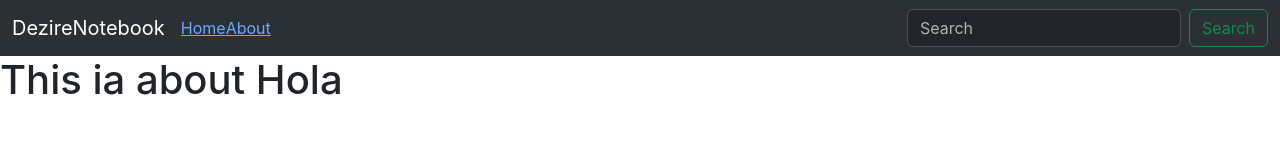
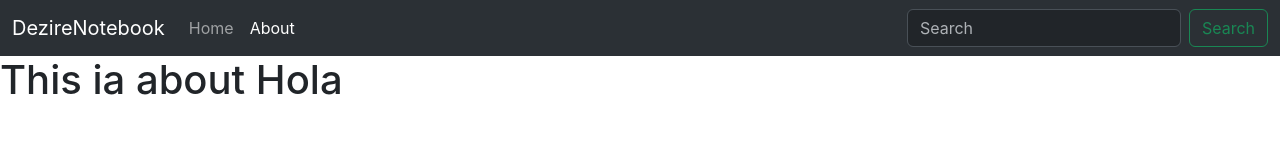
Before and after one commit to debarkamondal/dezire-notebook-frontend, a React (Create React App) app: page /About in a window 1280 px wide. Shown: the top 160 px of the page. Built offline with nearby package versions, Linux system fonts and the light colour scheme.

Commit message:
fix: minor bugs

```diff
--- a/src/components/Navbar.jsx
+++ b/src/components/Navbar.jsx
@@ -3,9 +3,7 @@ import { NavLink, useLocation } from "react-router-dom";
 
 const Navbar = () => {
   let location = useLocation();
-  useEffect(() => {
-    console.log(location);
-  }, [location]);
+  useEffect(() => {}, [location]);
 
   return (
     <>
@@ -14,14 +12,14 @@ const Navbar = () => {
         data-bs-theme="dark"
       >
         <div className="container-fluid">
-          <NavLink className="navbar-brand" to="/">
+          <NavLink className="navbar-brand" to="#">
             DezireNotebook
           </NavLink>
           <button
             className="navbar-toggler"
             type="button"
             data-bs-toggle="collapse"
-            data-bs-target="/navbarSupportedContent"
+            data-bs-target="#navbarSupportedContent"
             aria-controls="navbarSupportedContent"
             aria-expanded="false"
             aria-label="Toggle navigation"
@@ -32,7 +30,7 @@ const Navbar = () => {
             <ul className="navbar-nav me-auto mb-2 mb-lg-0">
               <li className="nav-item">
                 <NavLink
-                  className={`nav-NavLink ${
+                  className={`nav-link ${
                     location.pathname === "/" ? "active" : ""
                   }`}
                   aria-current="page"
@@ -43,7 +41,7 @@ const Navbar = () => {
               </li>
               <li className="nav-item">
                 <NavLink
-                  className={`nav-NavLink ${
+                  className={`nav-link ${
                     location.pathname === "/about" ? "active" : ""
                   }`}
                   to="/about"
```
